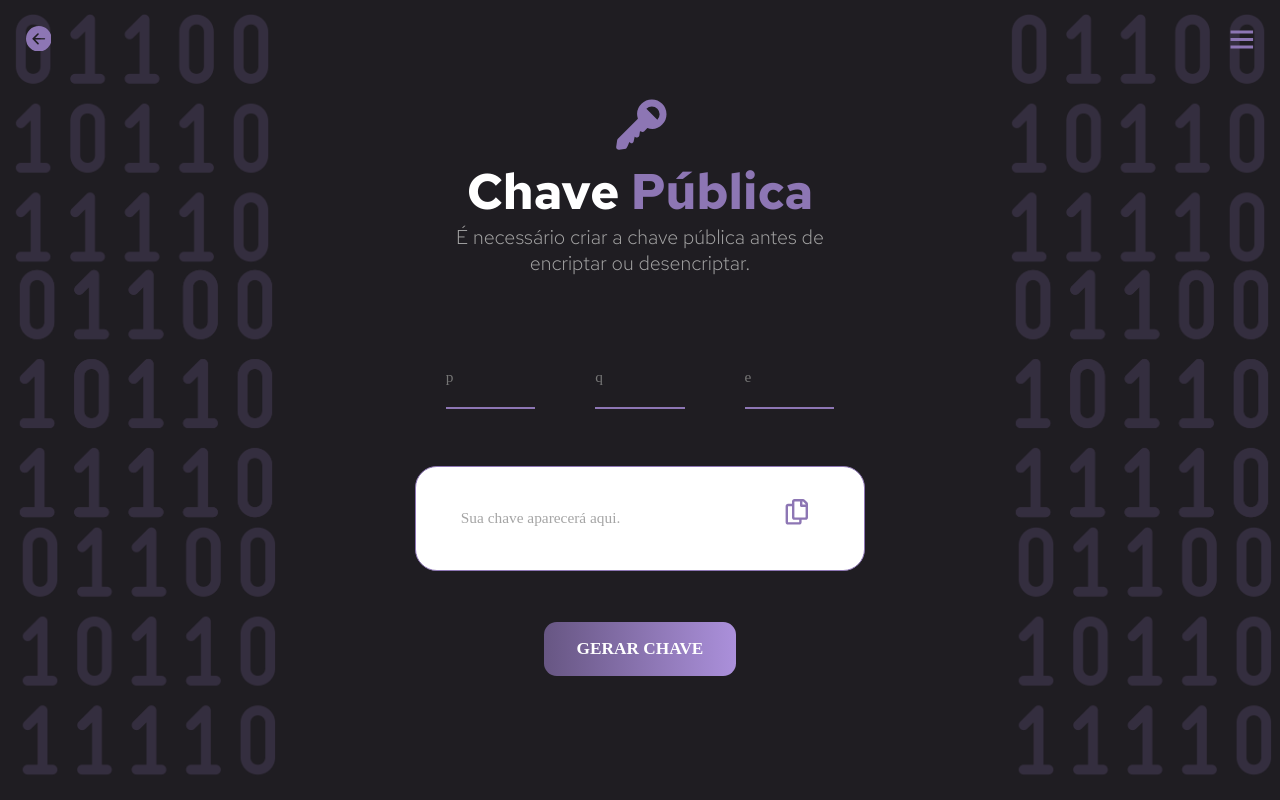
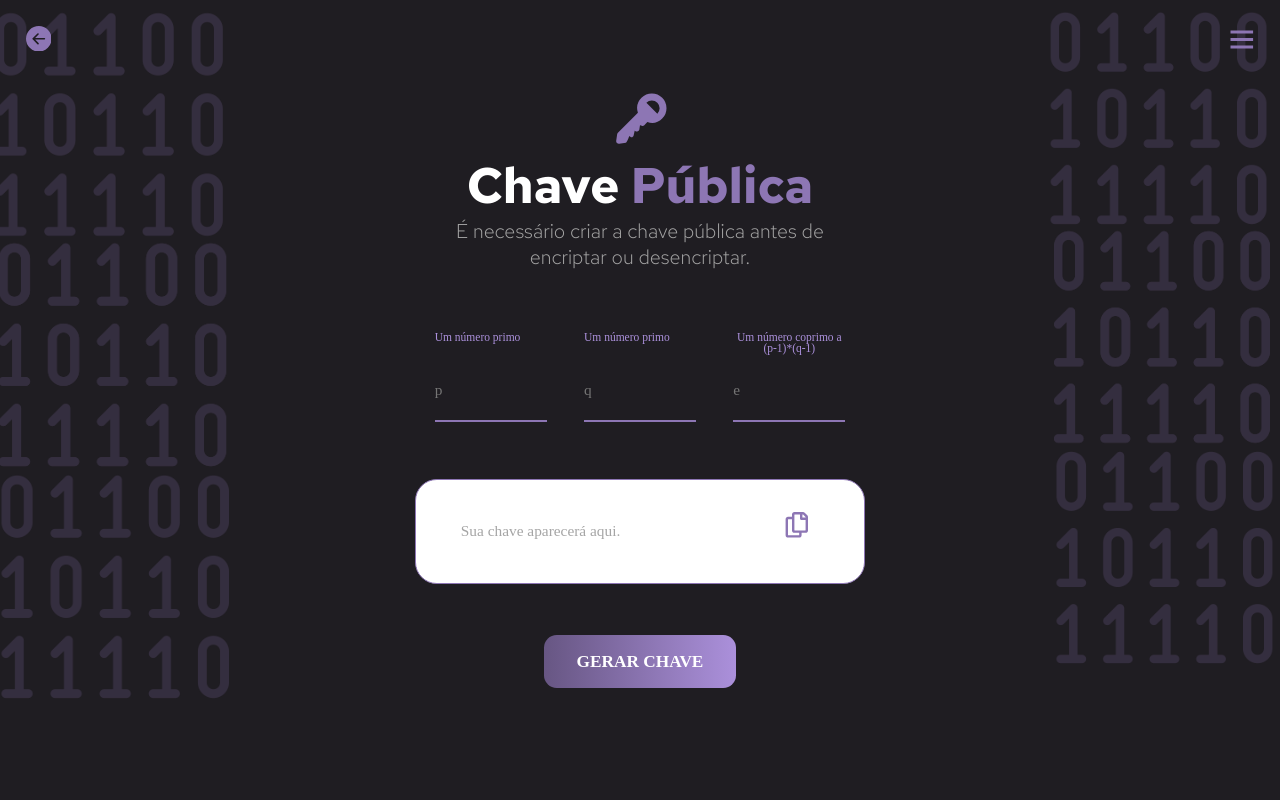
Before and after one commit to isabellexvr/rsa-md-projeto, a React (Vite) app: page /public-key in a window 1280 px wide. Built offline with nearby package versions, Linux system fonts and the light colour scheme; a web font is replaced by a local one.

Commit message:
fix: illustrations + background

```diff
--- a/src/pages/Decryptation/index.jsx
+++ b/src/pages/Decryptation/index.jsx
@@ -211,6 +211,7 @@ const Title = styled.div`
   justify-content: center;
   > img {
     width: 70%;
+    z-index:1;
   }
   &:before {
     content: "";
--- a/src/pages/Encryptation/index.jsx
+++ b/src/pages/Encryptation/index.jsx
@@ -208,6 +208,7 @@ const Title = styled.div`
   justify-content: center;
   > img {
     width: 70%;
+    z-index:1;
   }
   &:before {
     content: "";
--- a/src/pages/Options/index.jsx
+++ b/src/pages/Options/index.jsx
@@ -10,7 +10,7 @@ export default function Options() {
   return (
     <PageContainer>
       <Title>
-        <h1>O Que deseja?</h1>
+        <h1>O Que Deseja?</h1>
       </Title>
       <div className="options">
         <div className="option" onClick={() => navigate("/public-key")}>
--- a/src/pages/PublicKey/index.jsx
+++ b/src/pages/PublicKey/index.jsx
@@ -118,6 +118,7 @@ export default function PublicKey({
         <Form onSubmit={sendForm}>
           <div className="inputs">
             <div className="input">
+              <h1>Um número primo</h1>
               <SmallInput
                 required
                 type="number"
@@ -130,6 +131,7 @@ export default function PublicKey({
               <Line />
             </div>
             <div className="input">
+            <h1>Um número primo</h1>
               <SmallInput
                 required
                 type="number"
@@ -141,7 +143,9 @@ export default function PublicKey({
               />
               <Line />
             </div>
+
             <div className="input">
+            <h1>Um número coprimo a (p-1)*(q-1)</h1>
               <SmallInput
                 required
                 type="number"
@@ -197,21 +201,23 @@ export default function PublicKey({
 const LeftBinary = styled.img`
   position: absolute;
   opacity: 0.2;
-  left: 0;
+  left: -1.5vw;
   top: 0;
-  max-width: 100%;
-  max-height: 100%;
-  object-fit: cover; /* or 'contain' based on your preference */
+  width: 20vw;
+  max-width: 100vw;
+  max-height: 100vh;
+  object-fit: contain; /* or 'contain' based on your preference */
 `;
 
 const RightBinary = styled.img`
   position: absolute;
+  opacity: 0.2;
+  right: 0vw;
   top: 0;
-  right: 0;
-  opacity: 0.2;
-  max-width: 100%;
-  max-height: 100%;
-  object-fit: cover; /* or 'contain' based on your preference */
+  width: 19vw;
+  max-width: 100vw;
+  max-height: 100vh;
+  object-fit: contain; /* or 'contain' based on your preference */
 `;
 
 const CopiedMessage = styled.h1`
@@ -311,12 +317,21 @@ const Form = styled.form`
     justify-content: space-around;
     width: 35vw;
     margin-bottom: 4.5vw;
-    margin-top: 3vw;
+    margin-top: 5vw;
 
     > .input {
       font-family: Red Hat Mono;
       position: relative;
-      //margin-right: 3vw;
+      width: 25%;
+      position: relative;
+      >h1{
+        text-align: center;
+        position: absolute;
+        color: ${colors.lightPurple};
+        font-size: 0.9vw;
+        top: -2vw;
+        font-weight: 500;
+      }
     }
   }
 `;
```
